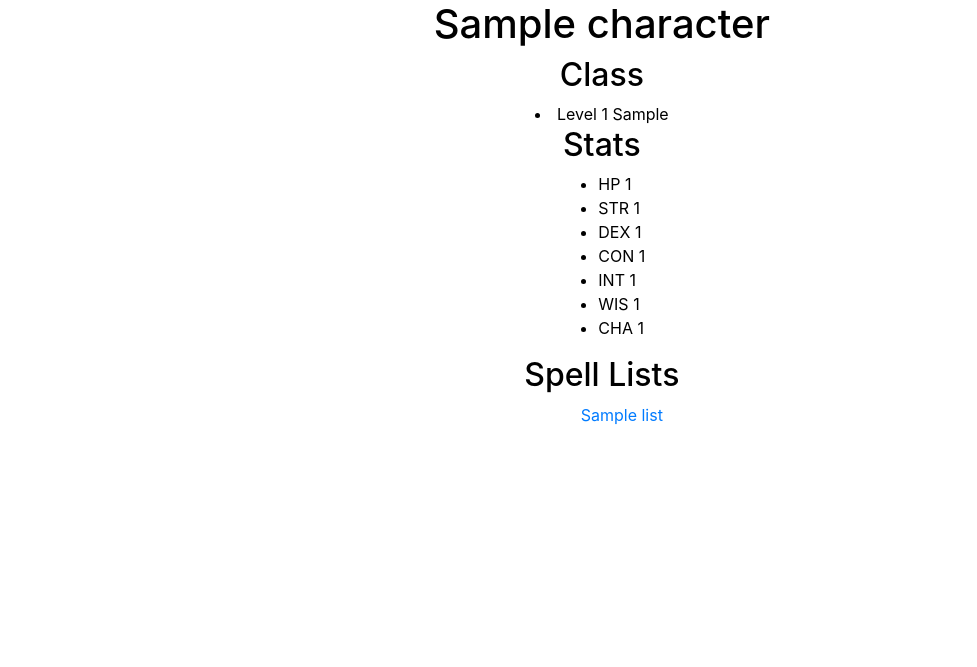
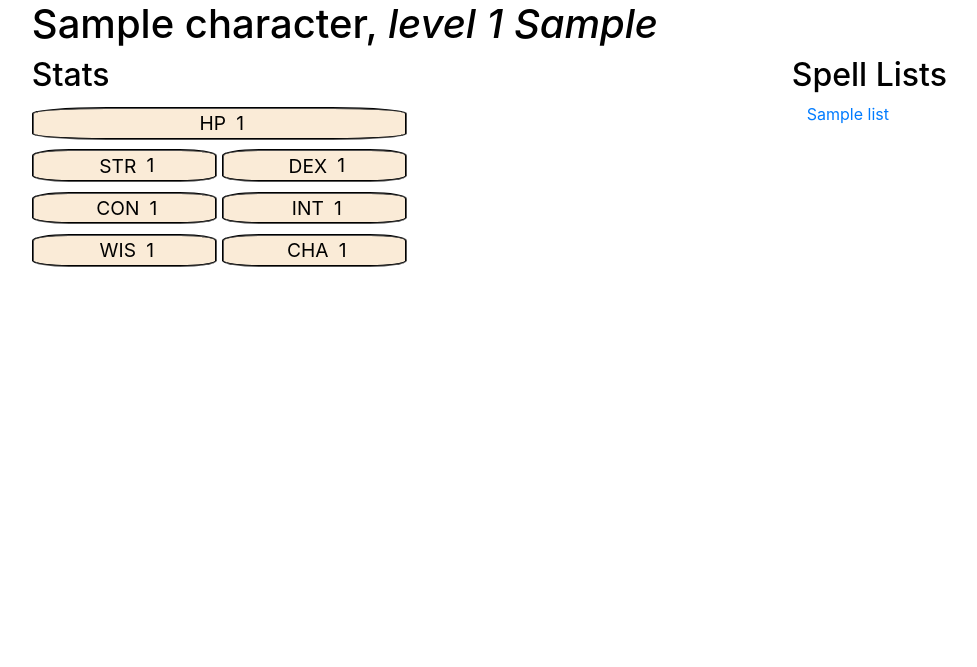
Before and after one commit to cmampbell/Spell_List_Tracker, a Flask app: page /char/1 in a window 1280 px wide. Shown: the part 30-697 px from the top of the page, without its empty margins (53-1030 px from the left). Run offline with Flask 3, Linux system fonts and the light colour scheme; tables that the repository leaves empty hold one stand-in row (values such as "Sample post"); some libraries are stand-ins or nearby versions.

Commit message:
styled char details page

```diff
--- a/static/spell_list.css
+++ b/static/spell_list.css
@@ -137,7 +137,49 @@ label, input {
     text-transform: capitalize;
 }
 
-/* #char_form {
-    display: flex;
-    flex-direction: column;
-} */
+/* ########## CHAR DETAILS PAGE ############## */
+
+.char-class-name {
+    font-style: italic;
+}
+
+.stat {
+    font-size: 1.2rem;
+    margin-right: .3rem;
+    margin-top: .3rem;
+    margin-bottom: .3rem;
+    background-color: antiquewhite;
+    border: 2px;
+    border-style: groove;
+    border-color: black;
+    border-radius: 20%;
+    text-align: center;
+
+}
+
+.stat-key{
+    margin: .2rem;
+    padding: .1rem;
+}
+
+#char-name {
+    margin-right: 1rem;
+}
+
+.delete-char {
+    color: red;
+    background-color: rgba(165, 42, 42, 0);
+    border: none;
+}
+
+.delete-char:hover {
+    color: rgb(185, 0, 0);
+    cursor: pointer;
+}
+
+.add-button {
+    padding: .3rem;
+    color: white;
+    background-color: green;
+    border-radius: 25%;
+}
--- a/templates/base.html
+++ b/templates/base.html
@@ -59,6 +59,7 @@
     <script src="https://cdn.jsdelivr.net/npm/bootstrap@4.1.3/dist/js/bootstrap.min.js"
         integrity="sha384-ChfqqxuZUCnJSK3+MXmPNIyE6ZbWh2IMqE241rYiqJxyMiZ6OW/JmZQ5stwEULTy"
         crossorigin="anonymous"></script>
+    <script src="https://kit.fontawesome.com/c7c4a13df3.js" crossorigin="anonymous"></script>
 </body>
 
 </html>
--- a/templates/char/char_details.html
+++ b/templates/char/char_details.html
@@ -3,31 +3,57 @@
 {% block title %}{{char.name}} Characters{% endblock %}
 
 {% block content %}
-<h1>{{char.name}}</h1>
+<div class="container char-name-container">
+    <div class="row justify-content-start align-items-center">
+        <h1 id="char-name">{{char.name}}, <span class="char-class-name">
+                {% for _class in char.get_classes() %}
+                level {{_class.level}} {{_class.class_name.capitalize()}}
+                {% if char.get_classes()|length > 1 %}, {% endif %}
+                {% endfor %}
+            </span>
+        </h1>
+        {% if owner %}
+        <a href="/char/{{char.id}}/edit"><i class="fa-solid fa-pen-to-square"></i></a>
+        <form action="/char/{{char.id}}/delete" method="POST">
+            <button type="submit" class="delete-char"><i class="fa-solid fa-trash"></i></button>
+        </form>
+        {% endif %}
+    </div>
+</div>
+<div class="container stats-container">
+    <div class="row justify-content-start">
+        <div class="col-4">
+            <div class="row"><h2>Stats</h2></div>
+            <div class="row">
+                {% for key, value in stats %}
+                    <div class="col stat stat-{{key}}"><span class="stat-key">{{key}}</span> {{value}}</div>
+                    {% if loop.index0 % 2 == 0 or loop.first %}
+                    </div>
+                    <div class="row">
+                    {% endif %}
+                {% endfor %}
 
-<h2>Class</h2>
-    {% for _class in char.get_classes() %}
-    <li>Level {{_class.level}} {{_class.class_name.capitalize()}}</li>
-    {% endfor %}
-<h2>Stats</h2>
-<ul>
-    {% for key, value in stats %}
-    <li>{{key}} {{value}}</li>
-    {% endfor %}
-</ul>
+            </div>
 
-<h2>Spell Lists</h2>
-<ul>
-    {% for list in char.spell_lists %}
-    <a href="/char/{{char.id}}/spell_list/{{list.id}}">{{list.name}}</a>
-    {% endfor %}
-</ul>
-{% if owner %}
-<a href="/char/{{char.id}}/edit" class="btn btn-primary">Edit this character!</a>
-<a href="/char/{{char.id}}/spell_list/new" class="btn btn-success">Make a spell list!</a>
-<form action="/char/{{char.id}}/delete" method="POST">
-    <button class="btn btn-danger">Delete this character</button>
-</form>
-{% endif %}
+        </div>
+
+
+        <div class="col-4 offset-4">
+            <div class="row align-items-center justify-content-start">
+            <h2>Spell Lists</h2>
+            {% if owner %}
+            <a href="/char/{{char.id}}/spell_list/new" class="offset-1"><i class="fa-solid fa-plus add-button"></i></a>
+            {% endif %}
+        </div>
+                {% if char.spell_lists|length > 0 %}
+                    {% for list in char.spell_lists %}
+                        <a href="/char/{{char.id}}/spell_list/{{list.id}}">{{list.name}}</a>
+                    {% endfor %}
+                {% else %}
+                    <p>You have no spell lists for {{char.name.capitalize()}}</p>
+                {% endif %}
+        </div>
+    </div>
+</div>
 
 {% endblock %}
```
